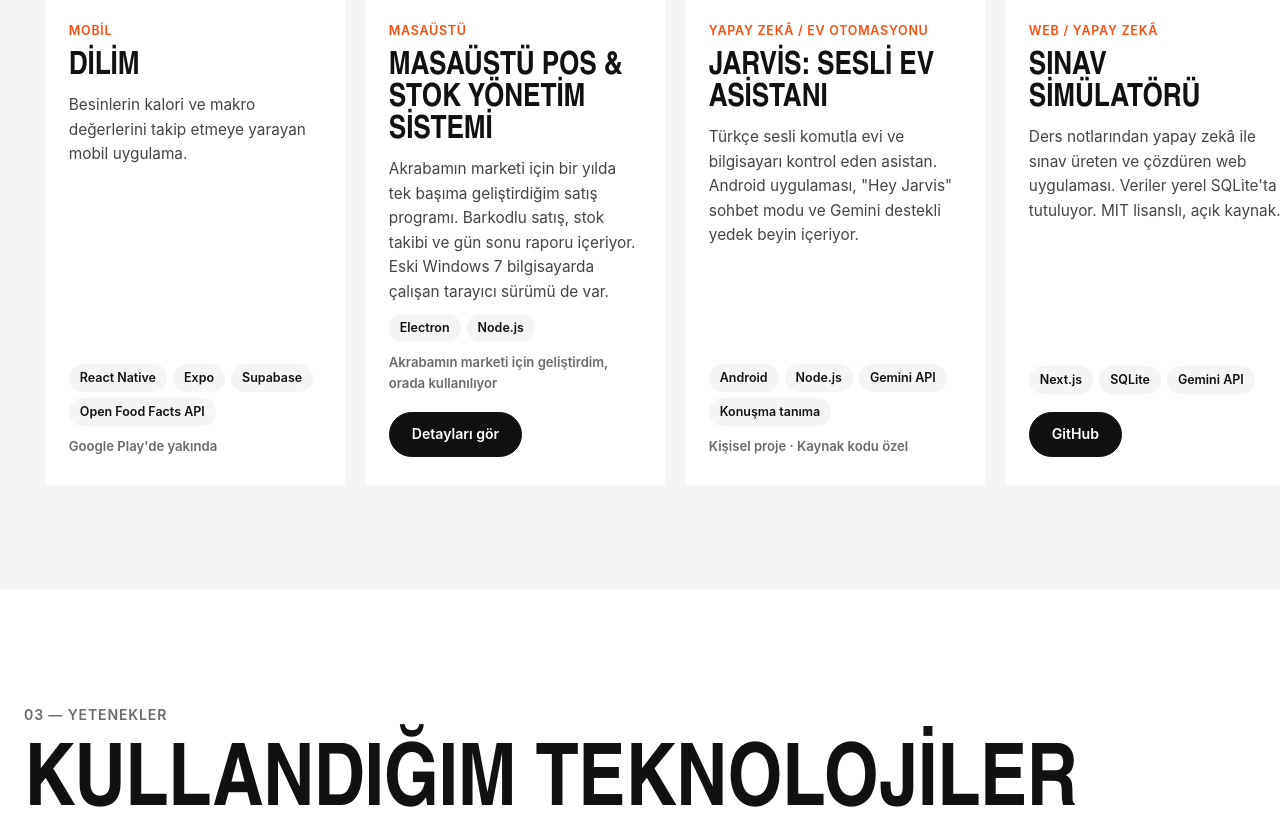
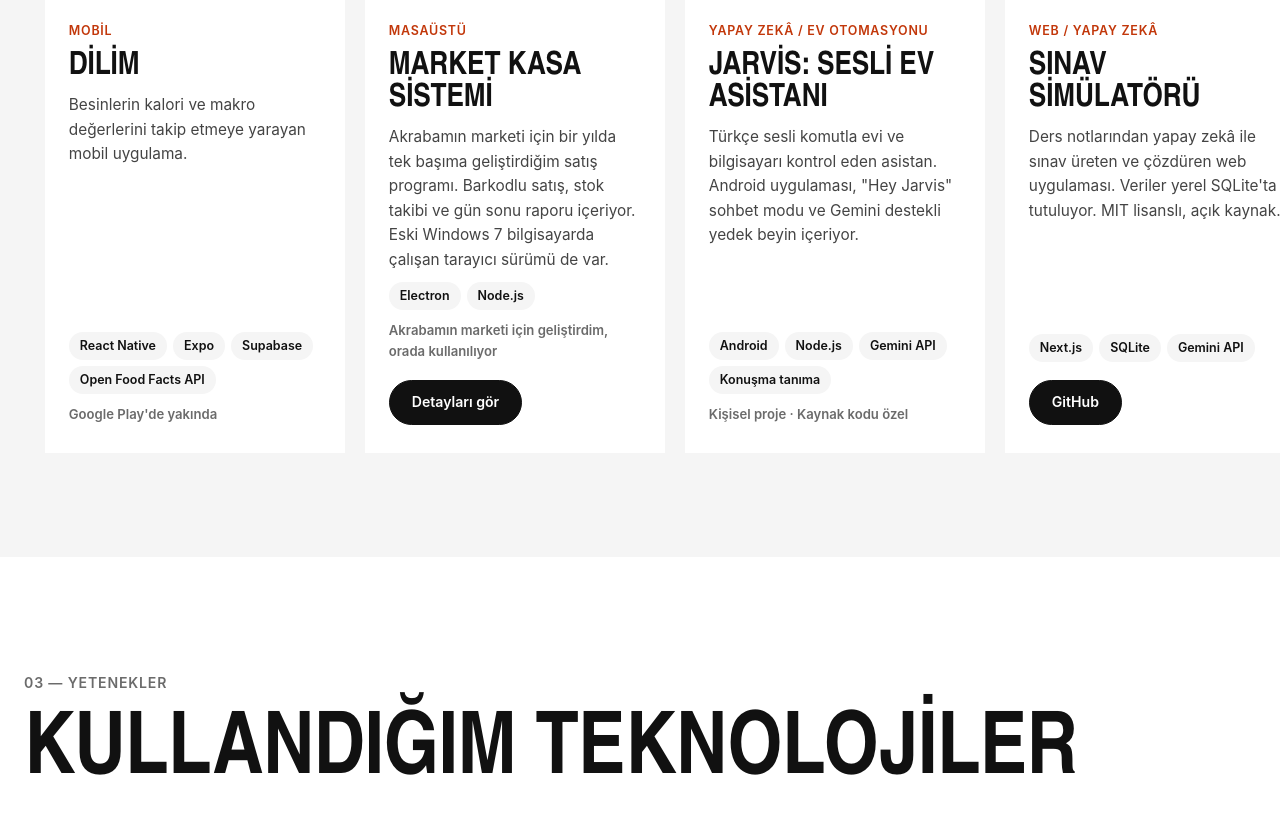
Before and after one commit to ahmetpiskin04-cmd/portfolyo, a plain HTML site: page index.html in a window 1280 px wide. Shown: the part 2227-3045 px from the top of the page. Drawn offline with Linux system fonts and the light colour scheme; a web font is replaced by a local one.

Commit message:
Genel kontrol düzeltmeleri
- POS ekran görüntülerinde başlık "Gözde Merkez Gıda" (biraz küçültülmüş yazıyla)
- Kart etiketlerinin kontrastı 3,3:1'den 5,5:1'e çıkarıldı (okunabilirlik)
- POS kartının adı detay sayfasıyla aynı yapıldı: "Market Kasa Sistemi"

Co-Authored-By: Claude Sonnet 5.5 <noreply@anthropic.com>

```diff
--- a/css/style.css
+++ b/css/style.css
@@ -99,7 +99,7 @@ h1, h2, h3 { font-family: var(--display); text-transform: uppercase; font-weight
 .a3 { background: var(--volt); color: var(--black); }
 .a4 { background: #dcdcdc; color: var(--black); }
 .proj__body { padding: 24px 24px 28px; display: flex; flex-direction: column; gap: 10px; flex: 1; }
-.proj__tag { font-size: .78rem; font-weight: 600; color: var(--accent); text-transform: uppercase; letter-spacing: .06em; }
+.proj__tag { font-size: .78rem; font-weight: 600; color: #c2370a; text-transform: uppercase; letter-spacing: .06em; }
 .proj h3 { font-size: 2rem; line-height: 1; }
 .proj p { color: #444; font-size: .96rem; flex: 1; }
 .chips { display: flex; flex-wrap: wrap; gap: 6px; }
--- a/index.html
+++ b/index.html
@@ -129,7 +129,7 @@
           </div>
           <div class="proj__body">
             <span class="proj__tag">Masaüstü</span>
-            <h3>Masaüstü POS &amp; Stok Yönetim Sistemi</h3>
+            <h3>Market Kasa Sistemi</h3>
             <p>Akrabamın marketi için bir yılda tek başıma geliştirdiğim satış programı. Barkodlu satış, stok takibi ve gün sonu raporu içeriyor. Eski Windows 7 bilgisayarda çalışan tarayıcı sürümü de var.</p>
             <ul class="chips"><li>Electron</li><li>Node.js</li></ul>
 <p class="proj__note">Akrabamın marketi için geliştirdim, orada kullanılıyor</p>
```
Also changed, not shown: img/pos-rapor.png, img/pos-satis.png, img/pos-urunler.png.
